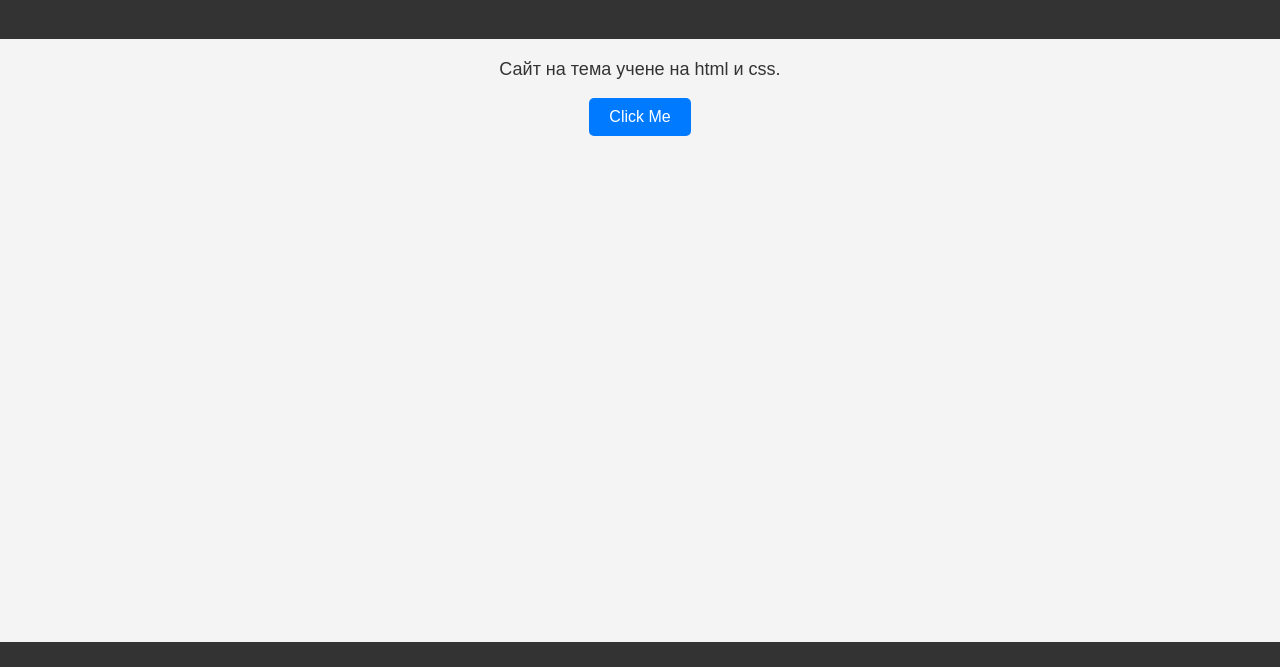
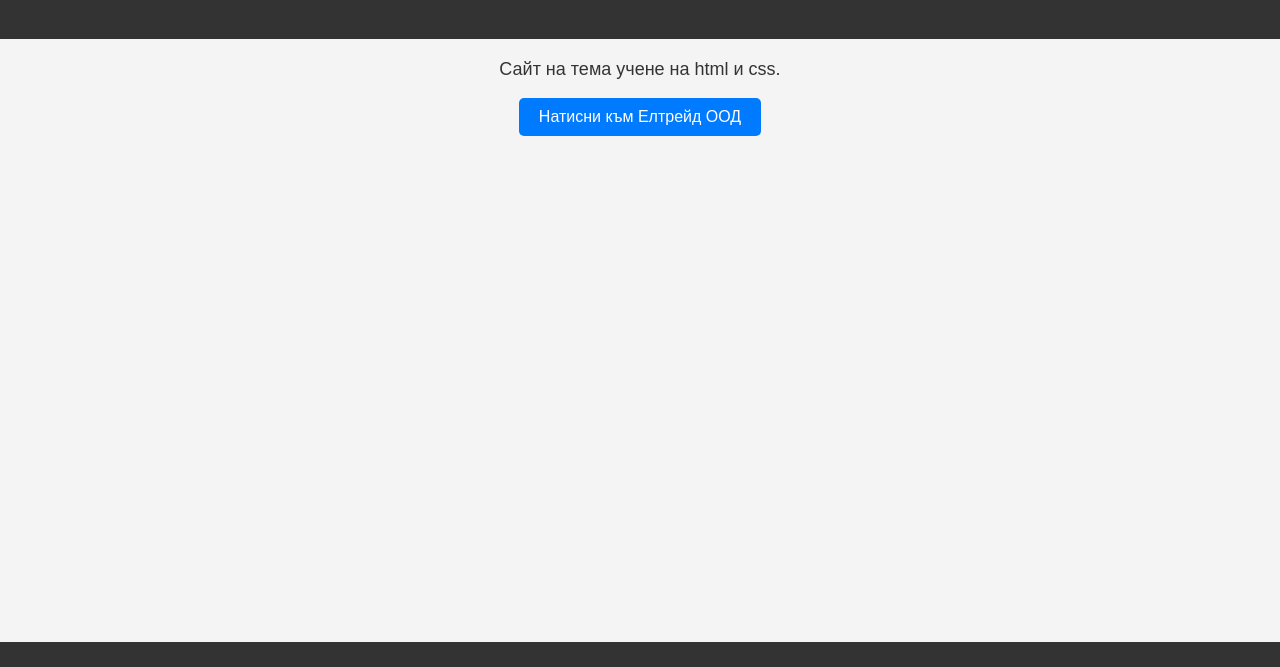
Before and after one commit to venflo38/MyfirstWebPage, a plain HTML site: page index.html in a window 1280 px wide. Shown: the part 81-748 px from the top of the page. Drawn offline with Linux system fonts and the light colour scheme.

Commit message:
Add files via upload

```diff
--- a/index.html
+++ b/index.html
@@ -14,7 +14,7 @@
 
     <main>
         <p>Сайт на тема учене на html и css.</p>
-        <button class="btn" onclick="openURL()">Click Me</button>
+        <button class="btn" onclick="openURL()">Натисни към Елтрейд ООД</button>
     </main>
 
     <footer>
```
